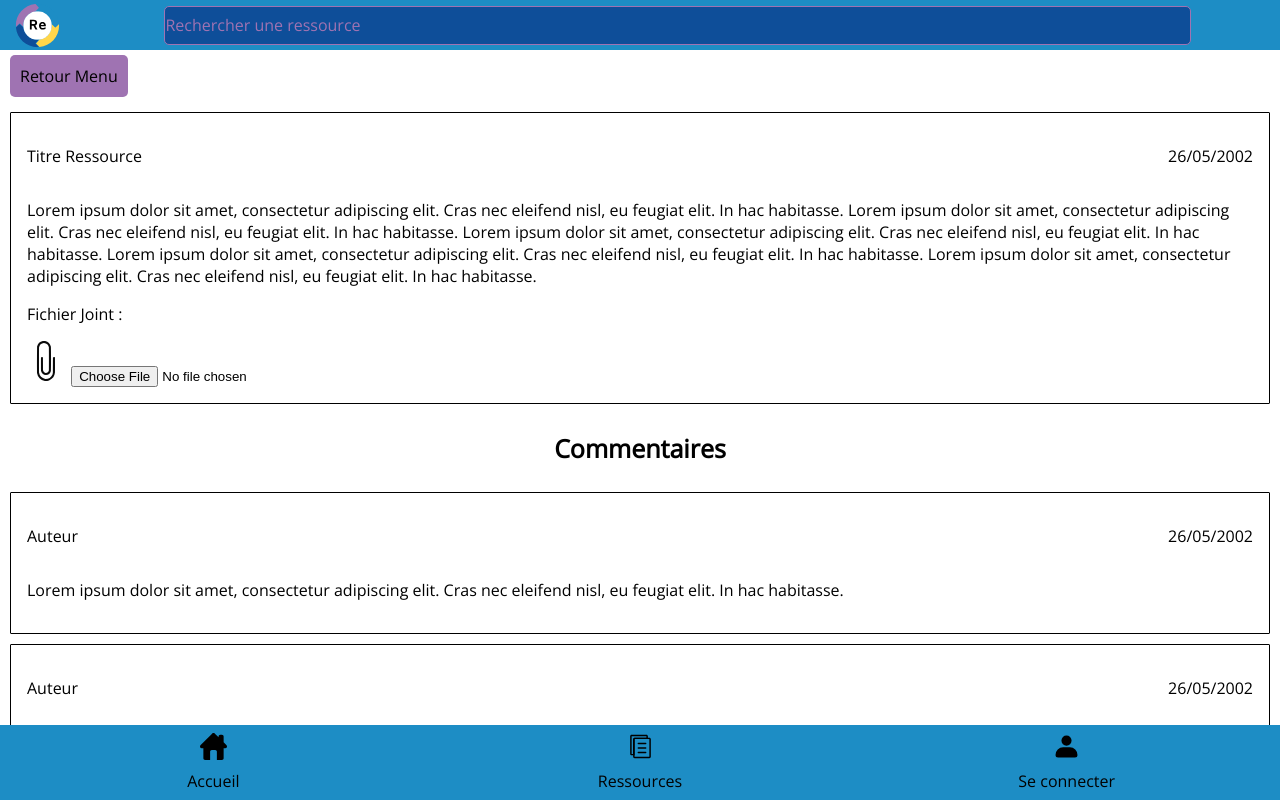
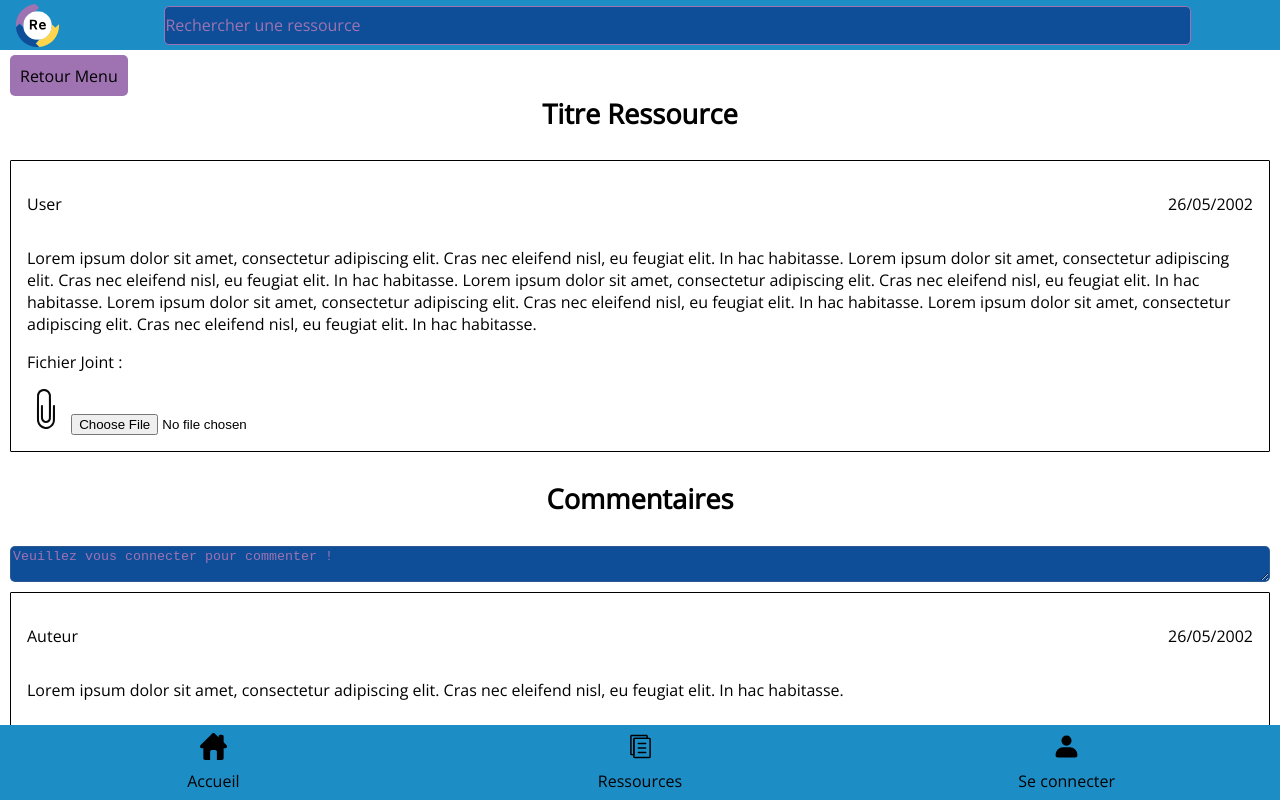
Before and after one commit to Kevin-Moreau65/cube-ressource-front, a SvelteKit app: page /ressource in a window 1280 px wide. Built offline with nearby package versions, Linux system fonts and the light colour scheme.

Commit message:
Fixed CSS
Pre-load ressources
Hide search bar when on ressources page
Loading when between pages
Fixed white bar on ressource page
Modified ressources style

```diff
--- a/src/lib/Footer.svelte
+++ b/src/lib/Footer.svelte
@@ -22,7 +22,11 @@
 		</div>
 	</a>
 	<a href="/ressources">
-		<div class="button" aria-current={$page.url.pathname === '/ressources' ? 'page' : undefined}>
+		<div
+			class="button"
+			aria-current={$page.url.pathname === '/ressources' ? 'page' : undefined}
+			data-sveltekit-preload-data
+		>
 			<svg class="svg-icon" viewBox="0 0 1024 1024" version="1.1" xmlns="http://www.w3.org/2000/svg"
 				><path
 					d="M848 232v672H288V232h560m0-56H288c-30.9 0-56 25.1-56 56v672c0 30.9 25.1 56 56 56h560c30.9 0 56-25.1 56-56V232c0-30.9-25.1-56-56-56z"
--- a/src/lib/Header.svelte
+++ b/src/lib/Header.svelte
@@ -1,9 +1,14 @@
+<script>
+	import { page } from '$app/stores';
+</script>
+
 <div class="main">
 	<img src="/Re.svg" alt="" srcset="" />
-
-	<div class="search">
-		<input type="text" placeholder="Rechercher une ressource" />
-	</div>
+	{#if $page.url.pathname !== '/ressources'}
+		<div class="search">
+			<input type="text" placeholder="Rechercher une ressource" />
+		</div>
+	{/if}
 </div>
 
 <style>
--- a/src/lib/login/FormLogin.svelte
+++ b/src/lib/login/FormLogin.svelte
@@ -12,7 +12,6 @@
 		try {
 			isLoading = true;
 			const res = await login(email, password);
-			console.log(res);
 			isLoading = false;
 			if (res.statusCode !== 200) {
 				toast.push({
--- a/src/routes/+layout.svelte
+++ b/src/routes/+layout.svelte
@@ -1,12 +1,17 @@
 <script>
+	import { navigating } from '$app/stores';
 	import Footer from '$lib/Footer.svelte';
 	import Header from '$lib/Header.svelte';
+	import Loading from '$lib/Loading.svelte';
 	import Toast from '$lib/toast/toast.svelte';
 	import './styles.css';
 </script>
 
 <Toast />
 <div class="app">
+	{#if $navigating}
+		<Loading />
+	{/if}
 	<Header />
 
 	<main>
--- a/src/routes/account/+page.svelte
+++ b/src/routes/account/+page.svelte
@@ -38,6 +38,8 @@
 		justify-content: flex-start;
 		width: 100%;
 		height: 100%;
+		overflow: auto;
+		padding-bottom: 10px;
 	}
 	.wrapper {
 		width: 100%;
--- a/src/routes/ressource/+page.svelte
+++ b/src/routes/ressource/+page.svelte
@@ -1,17 +1,19 @@
 <script lang="ts">
 	import Button from '$lib/Button.svelte';
+	import { user } from '$lib/store';
 </script>
 
 <div class="main">
 	<div class="top-button">
 		<a href="/ressources">
-			<Button title="Retour Menu" link="/" buttonType="button" style="height: auto;" />
+			<Button title="Retour Menu" link="/" buttonType="button" style="height: 1.3rem;" />
 		</a>
 	</div>
 	<div class="content">
+		<h1 class="title">Titre Ressource</h1>
 		<div class="bloc">
-			<div class="title-ressources">
-				<p>Titre Ressource</p>
+			<div class="user-date">
+				<p>User</p>
 				<p>26/05/2002</p>
 			</div>
 			<div class="description">
@@ -33,6 +35,14 @@
 		</div>
 
 		<h1>Commentaires</h1>
+		<div class="comment">
+			{#if $user.id !== 0}
+				<textarea placeholder="Ajouter un commentaire..." />
+				<Button title="Commenter" />
+			{:else}
+				<textarea placeholder="Veuillez vous connecter pour commenter !" disabled />
+			{/if}
+		</div>
 		<div class="bloc">
 			<div class="title-commentaire">
 				<p>Auteur</p>
@@ -69,10 +79,16 @@
 		gap: 15px;
 		padding: 5px 10px 0px 10px;
 	}
+	.top-button {
+		position: fixed;
+	}
 
 	h1 {
-		font-size: 25px;
+		font-size: 1.7em;
 		text-align: center;
+	}
+	.title {
+		margin-top: 2.5rem;
 	}
 
 	.bloc {
@@ -84,8 +100,17 @@
 		width: 100%;
 		height: auto;
 	}
-
-	.title-ressources {
+	.comment {
+		display: flex;
+		gap: 10px;
+	}
+	.comment textarea {
+		width: 100%;
+		background-color: var(--secondary-color);
+		border-radius: 5px;
+		color: white;
+	}
+	.user-date {
 		display: flex;
 		flex-direction: row;
 		justify-content: space-between;
@@ -114,15 +139,6 @@
 		opacity: 1; /* Firefox */
 	}
 
-	.top-button {
-		background: white;
-		width: 100%;
-		display: flex;
-		flex-direction: row;
-		justify-content: space-between;
-		height: auto;
-	}
-
 	.fichier img {
 		width: 40px;
 		height: 40px;
```
Also changed, not shown: src/lib/utils/fetch-api.ts (+11 -3 lines), src/routes/ressources/+page.svelte (+17 -28 lines).
